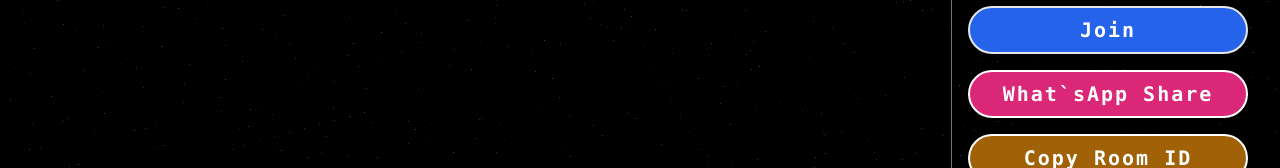
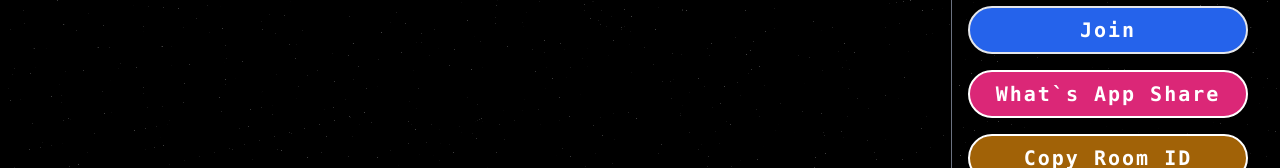
Before and after one commit to saiyamdubey/ChatApp, a Next.js app: page /chatapp/1 in a window 1280 px wide. Shown: the part 361-529 px from the top of the page. Built offline with nearby package versions, Linux system fonts and the light colour scheme; no server answers.

Commit message:
Fix typo in WhatsApp Share button text

```diff
--- a/src/app/chatapp/[roomid]/page.tsx
+++ b/src/app/chatapp/[roomid]/page.tsx
@@ -214,7 +214,7 @@ export default function Page({ params }: { params: { roomid: string } }) {
                 className="text-white font-mono text-xl sm:text-[18px] font-extrabold bg-pink-600 border-2 border-white hover:bg-black hover:border-pink-600 hover:text-white rounded-full py-2 sm:rounded-md sm:w-20 sm:h-10 sm:text-white tracking-widest"
                 onClick={handleCopyText}
               >
-                What`sApp Share
+                What`s App Share
               </button>
               <button
                 className="text-white font-mono text-xl sm:text-[18px] font-extrabold bg-yellow-700 border-2 border-white hover:bg-black hover:border-pink-600 hover:text-white rounded-full py-2 sm:rounded-md sm:w-20 sm:h-10 sm:text-white tracking-widest"
```
